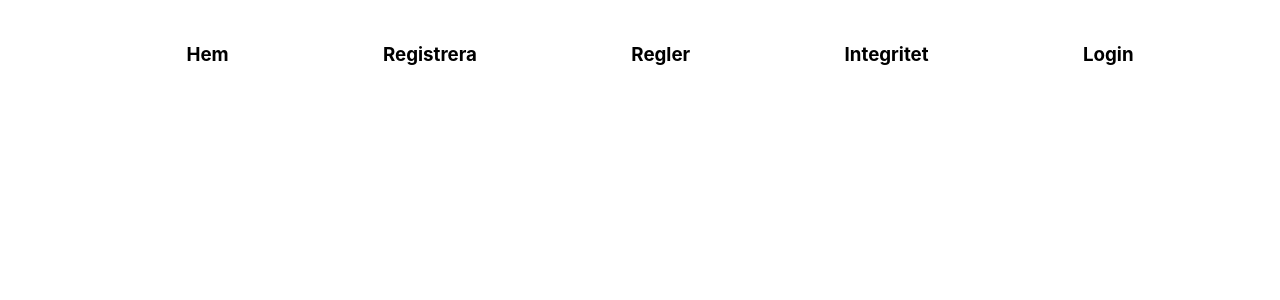
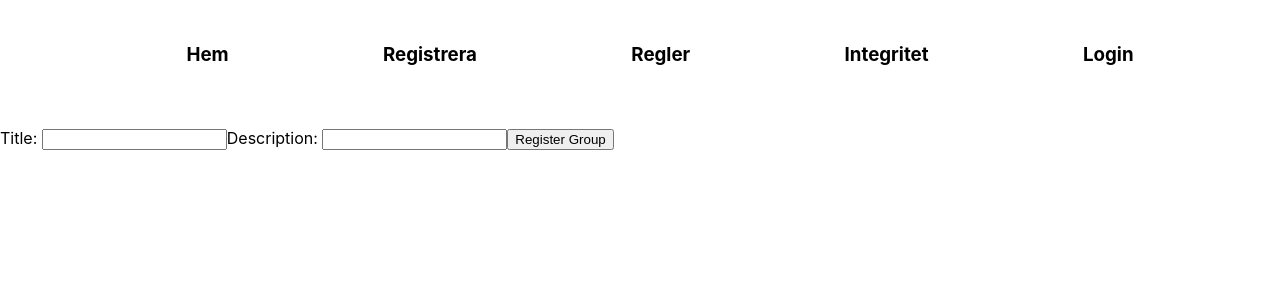
Before and after one commit to StanSeb/Stasa_AMF_22, a React (Create React App) app in the folder frontend/: page /registerGroup in a window 1280 px wide. Shown: the top 300 px of the page. Built offline with nearby package versions, Linux system fonts and the light colour scheme; no server answers.

Commit message:
fixat koppling i profilsidan och lagt till routes.

```diff
--- a/frontend/src/App.css
+++ b/frontend/src/App.css
@@ -51,3 +51,7 @@ justify-content: center;
 .group-page{
   padding-top: 8em;
 }
+.newGroup{
+
+  padding-top: 8em;
+}
--- a/frontend/src/components/Navbar.jsx
+++ b/frontend/src/components/Navbar.jsx
@@ -7,6 +7,9 @@ import Register from '../pages/Register';
 import Profile from '../pages/Profile';
 import Login from '../pages/Login';
 import {useNavigate} from 'react-router-dom';
+import RegisterGroup from './RegisterGroup';
+import GroupPage from '../pages/GroupPage';
+import Homepage from '../pages/Homepage';
 
 function Navbar(props) {
 
@@ -18,7 +21,7 @@ function Navbar(props) {
             <nav>
                 <ul>
                     <li>
-                        <Link to="/"><h3>Hem</h3></Link>
+                        <Link to="/home"><h3>Hem</h3></Link>
                     </li>
                     <li style={{ display: props.userObj.username ? 'none' : 'block' }}>
                         <Link to="/register"><h3>Registrera</h3></Link>
@@ -43,6 +46,9 @@ function Navbar(props) {
                 <Route path="/integrity" element={<IntegrityPage />} />
                 <Route path="/login" element={<Login storeId={props.storeId} />} />
                 <Route path="/profile" element={<Profile userObj={props.userObj} />} />
+                <Route path="/registerGroup" element={<RegisterGroup/>} />
+                <Route path="/getGroups" element={<GroupPage/>} />
+                <Route path="/home" element={<Homepage/>} />
             </Routes>
         </Router>
     </div>;
--- a/frontend/src/pages/Profile.jsx
+++ b/frontend/src/pages/Profile.jsx
@@ -27,7 +27,7 @@ export default function Profile(props) {
     <div className='profileContainer'>
         <div> Welcome to profile </div>
         <button onClick={() => {
-            navigate("/createGroup");
+            navigate("/registerGroup");
         }}>Create a group</button>
         <button onClick={() => {
             navigate("/getGroups");
```
